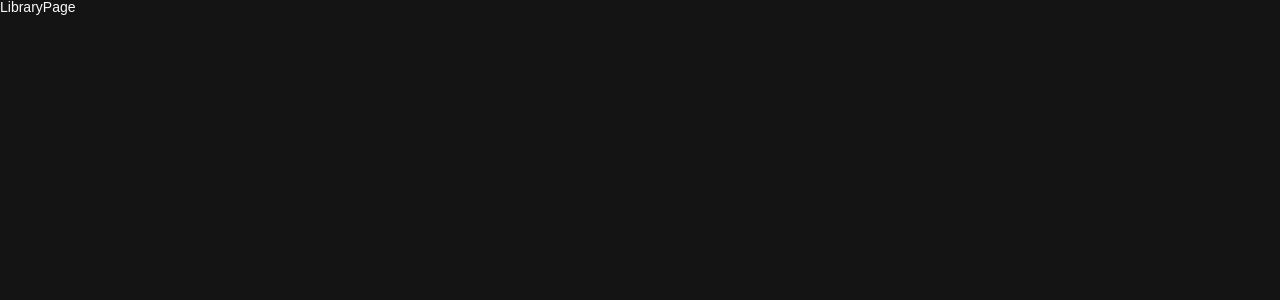
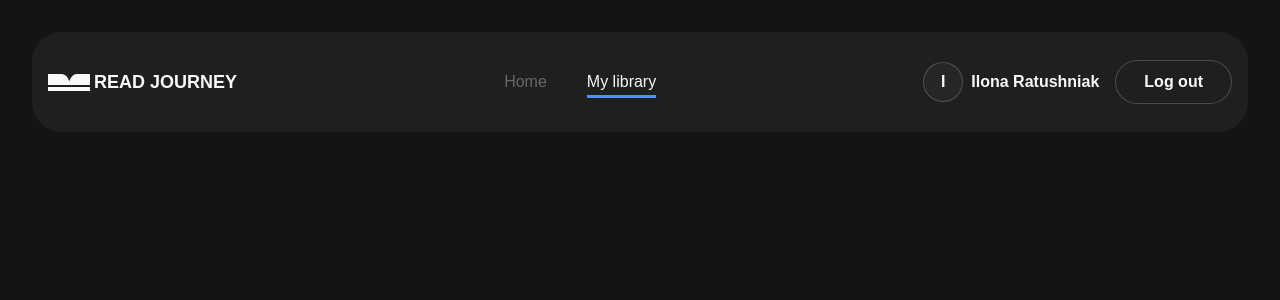
Before and after one commit to NikitinIhor/read-journey, a React (Vite) app: page /library in a window 1280 px wide. Shown: the top 300 px of the page. Built offline with nearby package versions, Linux system fonts and the light colour scheme.

Commit message:
added burger menu

```diff
--- a/src/components/Header/Header.module.css
+++ b/src/components/Header/Header.module.css
@@ -1,12 +1,159 @@
 .container {
   padding: calc(20 / 16 * 1rem);
+  display: flex;
+  justify-content: space-between;
+  align-items: center;
+  margin-bottom: calc(10 / 16 * 1rem);
 }
-
+.info {
+  display: flex;
+  gap: calc(10 / 16 * 1rem);
+}
 .logo img {
   height: 17px;
 }
 .logo span {
   display: none;
+}
+.user_name {
+  display: none;
+  font-size: 1rem;
+  font-weight: 700;
+  color: var(--white-color);
+}
+.user_icon {
+  border: 1px solid rgba(249, 249, 249, 0.2);
+  background-color: var(--black-color-38);
+  color: var(--white-color);
+  width: calc(35 / 16 * 1rem);
+  height: calc(35 / 16 * 1rem);
+  border-radius: 50%;
+  display: flex;
+  justify-content: center;
+  align-items: center;
+  font-weight: 700;
+  font-size: 1rem;
+}
+.burger {
+  transition: all 0.4s ease;
+}
+.burger:hover,
+.burger:focus {
+  scale: 1.1;
+}
+.nav {
+  display: none;
+}
+.logout {
+  display: none;
+}
+.burger_wrapper {
+  position: fixed;
+  top: 0;
+  left: 0;
+  width: 100%;
+  height: 100%;
+  background: rgba(20, 20, 20, 0.6);
+}
+.burger_body {
+  position: absolute;
+  top: 0;
+  right: 0;
+  width: 50%;
+  height: 100%;
+  background-color: var(--black-color-38);
+  z-index: 100;
+  display: flex;
+  flex-direction: column;
+  justify-content: space-between;
+  align-items: center;
+  padding-top: calc(40 / 16 * 1rem);
+  padding-bottom: calc(40 / 16 * 1rem);
+}
+.burger_close {
+  margin-left: calc(80 / 16 * 1rem);
+}
+.menu_list {
+  display: flex;
+  flex-direction: column;
+  gap: calc(24 / 16 * 1rem);
+  font-size: calc(14 / 16 * 1rem);
+}
+.link {
+  color: var(--black-color-104);
+}
+.isActive {
+  color: var(--white-color);
+  position: relative;
+}
+
+.isActive::after {
+  content: "";
+  position: absolute;
+  bottom: -8px;
+  left: 0;
+  width: 100%;
+  height: 3px;
+  background-color: var(--blue-color);
+}
+.menu_logout {
+  padding: calc(10 / 16 * 1rem) calc(20 / 16 * 1rem);
+  font-weight: 700;
+  font-size: calc(14 / 16 * 1rem);
+  border: 1px solid rgba(249, 249, 249, 0.2);
+  background-color: transparent;
+  color: var(--white-color);
+  border-radius: 30px;
+  transition: background-color 0.4s ease, color 0.4s ease,
+    border-color 0.4s ease;
+}
+.menu_logout:hover,
+.menu_logout:focus {
+  background-color: var(--white-color);
+  color: var(--black-color-31);
+  border-color: var(--white-color);
+}
+@media (min-width: 768px) {
+  .burger_wrapper {
+    display: none;
+  }
+  .container {
+    padding: calc(28 / 16 * 1rem) 1rem;
+    margin-bottom: 1rem;
+  }
+  .burger {
+    display: none;
+  }
+  .user_icon {
+    width: calc(40 / 16 * 1rem);
+    height: calc(40 / 16 * 1rem);
+  }
+  .nav {
+    display: block;
+  }
+  .list {
+    display: flex;
+    gap: calc(32 / 16 * 1rem);
+    font-size: calc(16 / 16 * 1rem);
+  }
+  .logout {
+    display: block;
+    padding: calc(12 / 16 * 1rem) calc(28 / 16 * 1rem);
+    font-weight: 700;
+    font-size: 1rem;
+    border: 1px solid rgba(249, 249, 249, 0.2);
+    background-color: var(--black-color-31);
+    color: var(--white-color);
+    border-radius: 30px;
+    transition: background-color 0.4s ease, color 0.4s ease,
+      border-color 0.4s ease;
+  }
+  .logout:hover,
+  .logout:focus {
+    background-color: var(--white-color);
+    color: var(--black-color-31);
+    border-color: var(--white-color);
+  }
 }
 @media (min-width: 1280px) {
   .logo {
@@ -20,4 +167,19 @@
     font-weight: 700;
     text-transform: uppercase;
   }
+  .list {
+    gap: calc(40 / 16 * 1rem);
+  }
+  .info {
+    gap: 1rem;
+  }
+  .user {
+    display: flex;
+    align-items: center;
+    justify-content: center;
+    gap: calc(8 / 16 * 1rem);
+  }
+  .user_name {
+    display: block;
+  }
 }
--- a/src/components/Header/Header.tsx
+++ b/src/components/Header/Header.tsx
@@ -1,3 +1,6 @@
+import { useState } from "react";
+import { Link, NavLink } from "react-router-dom";
+import sprite from "../../assets/icons/sprite.svg";
 import logo from "../../assets/images/Logo.png";
 import Wrapper from "../Wrapper/Wrapper";
 import css from "./Header.module.css";
@@ -5,14 +8,101 @@ import css from "./Header.module.css";
 interface HeaderProps {}
 
 const Header: React.FC<HeaderProps> = () => {
+  const [menu, setMenu] = useState(false);
+
+  const openMenu = () => {
+    setMenu(true);
+  };
+  const closeMenu = () => {
+    setMenu(false);
+  };
+
   return (
     <Wrapper>
       <div className={css.container}>
-        <div className={css.logo}>
+        <Link to="/recommended" className={css.logo}>
           <img src={logo} alt="image of logo" />
           <span>read journey</span>
+        </Link>
+        <nav className={css.nav}>
+          <ul className={css.list}>
+            <li>
+              <NavLink
+                className={({ isActive }) =>
+                  isActive ? css.isActive : css.link
+                }
+                to="/recommended"
+              >
+                Home
+              </NavLink>
+            </li>
+            <li>
+              <NavLink
+                className={({ isActive }) =>
+                  isActive ? css.isActive : css.link
+                }
+                to="/library"
+              >
+                My library
+              </NavLink>
+            </li>
+          </ul>
+        </nav>
+        <div className={css.info}>
+          <div className={css.user}>
+            <div className={css.user_icon}>
+              <span>I</span>
+            </div>
+            <span className={css.user_name}>Ilona Ratushniak</span>
+          </div>
+          <button className={css.burger} type="button">
+            <svg className={css.menu} width={28} height={28}>
+              <use href={`${sprite}#icon-menu`}></use>
+            </svg>
+          </button>
+          <button onClick={openMenu} className={css.logout}>
+            Log out
+          </button>
         </div>
       </div>
+      {menu && (
+        <div className={css.burger_wrapper}>
+          <div className={css.burger_body}>
+            <button className={css.burger_close} type="button">
+              <svg className={css.menu_close} width={28} height={28}>
+                <use href={`${sprite}#icon-x`}></use>
+              </svg>
+            </button>
+            <nav className={css.menu_nav}>
+              <ul className={css.menu_list}>
+                <li>
+                  <NavLink
+                    className={({ isActive }) =>
+                      isActive ? css.isActive : css.link
+                    }
+                    to="/recommended"
+                  >
+                    Home
+                  </NavLink>
+                </li>
+                <li>
+                  <NavLink
+                    className={({ isActive }) =>
+                      isActive ? css.isActive : css.link
+                    }
+                    to="/library"
+                  >
+                    My library
+                  </NavLink>
+                </li>
+              </ul>
+            </nav>
+            <button onClick={closeMenu} className={css.menu_logout}>
+              Log out
+            </button>
+          </div>
+        </div>
+      )}
     </Wrapper>
   );
 };
--- a/src/pages/LibraryPage/LibraryPage.tsx
+++ b/src/pages/LibraryPage/LibraryPage.tsx
@@ -1,9 +1,16 @@
+import Header from "../../components/Header/Header";
 import css from "./LibraryPage.module.css";
 
 interface LibraryPageProps {}
 
 const LibraryPage: React.FC<LibraryPageProps> = () => {
-  return <div className={css.container}> LibraryPage</div>;
+  return (
+    <div className={css.container}>
+      <div className="container">
+        <Header />
+      </div>
+    </div>
+  );
 };
 
 export default LibraryPage;
```
Also changed, not shown: src/assets/icons/sprite.svg.
